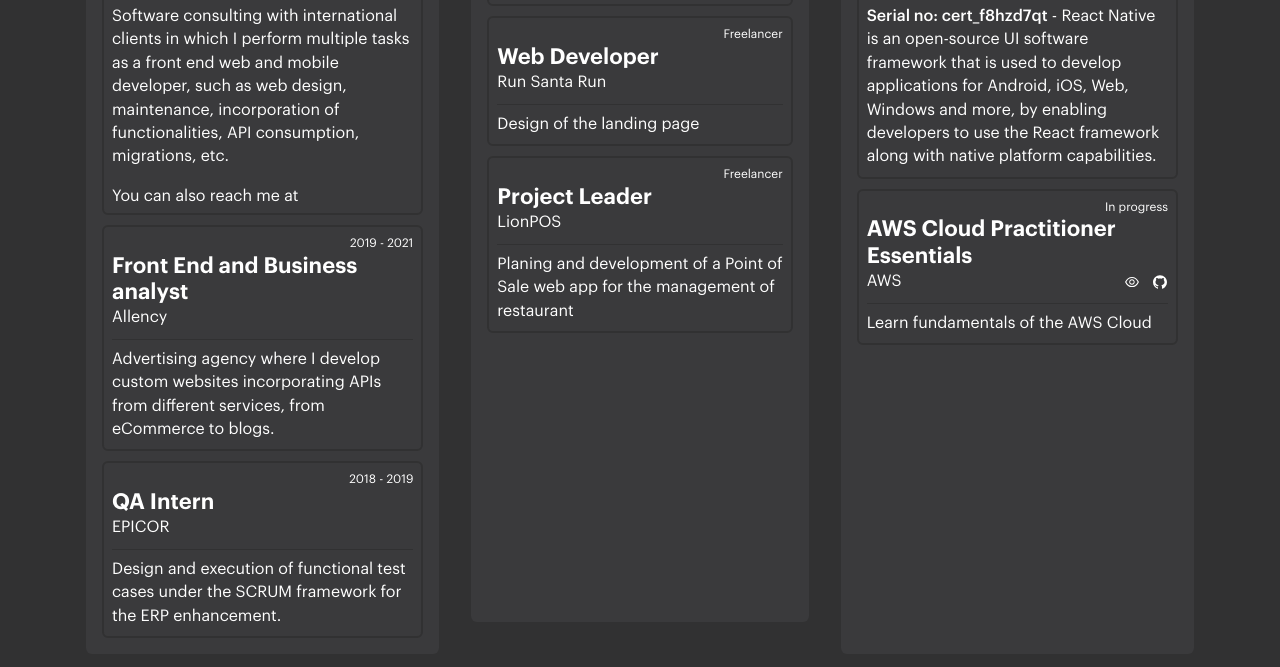
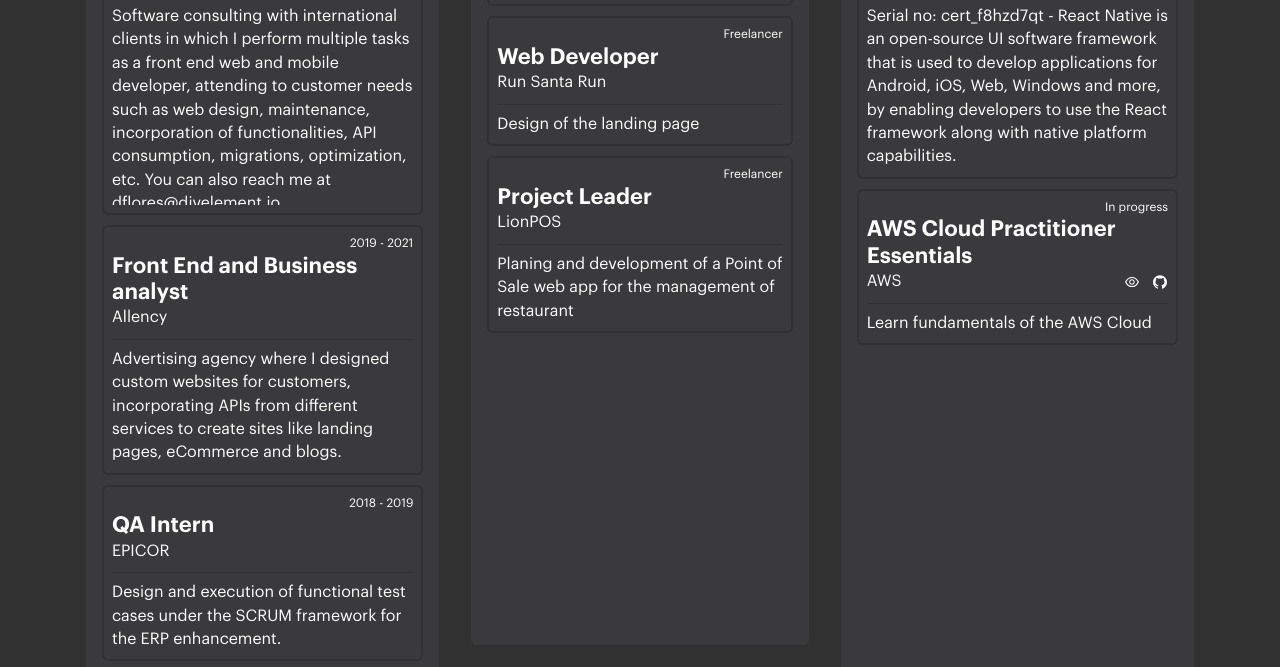
Before and after one commit to DavidFlr1/myPortfolio, a Gatsby site: page / in a window 1280 px wide. Shown: the part 1533-2200 px from the top of the page. Built offline with nearby package versions, Linux system fonts and the light colour scheme; Gatsby itself is replaced by a stand-in of ours.

Commit message:
fixes in experience section / updates of information

```diff
--- a/gatsby-config.js
+++ b/gatsby-config.js
@@ -14,5 +14,22 @@
         pathToConfigModule: `src/utils/typography`,
       },
     },
+    {
+      resolve: `gatsby-plugin-sharp`,
+      options: {
+        defaults: {
+          quality: 100,
+        },
+      },
+    },
+    {
+      resolve: 'gatsby-plugin-manifest',
+      options: {
+        name: `David Portfolio`,
+        short_name: `David Portfolio`,
+        start_url: `/`,
+        icon: 'src/images/favicon.png',
+      },
+    },
   ]
 };
--- a/package.json
+++ b/package.json
@@ -18,7 +18,9 @@
     "@react-icons/all-files": "^4.1.0",
     "babel-plugin-styled-components": "^2.0.3",
     "gatsby": "^4.7.2",
+    "gatsby-plugin-manifest": "^4.9.1",
     "gatsby-plugin-sass": "^5.8.0",
+    "gatsby-plugin-sharp": "^4.9.1",
     "gatsby-plugin-styled-components": "^5.7.0",
     "gatsby-plugin-typography": "^4.8.0",
     "react": "^17.0.1",
--- a/src/layout/Layout.js
+++ b/src/layout/Layout.js
@@ -6,7 +6,6 @@
 
 import Header from '../components/Header'
 import Footer from '../components/Footer'
-
 import '../styles/styles.scss'
 
 const Layout = ({ children }) => {
--- a/src/sections/AboutSection.js
+++ b/src/sections/AboutSection.js
@@ -61,7 +61,7 @@
           </Box>
           <Box px={[0,3,5]} mt={[4,0,0]} width={['100%','70%','60%']}>
             <Typography tag='h4'>About Me <Line width={'100px'} /></Typography>
-            <Typography tag='p'>I'm passionate for creating amazing user interfaces that either create a positive experience or solve a problem and I always do my best to find the best way to achieve a solution. I also enjoy supporting my team so everyone can feel good and do their best with our common goals.</Typography>
+            <Typography tag='p'>I'm passionate for creating amazing user interfaces that either create a positive experience or solve a problem and I always do my best to find the best way to achieve a solution. I also enjoy supporting my team so everyone can feel good and do their best to achieve our common goals.</Typography>
             <Typography tag='p'>I identify myself as a very extremely proactive, resilient and self-taught person who likes to participate and create different projects.</Typography>
             <Flex>
               <Link href={'/contact'} variant={'button-primary'} mb={[3,0,0]} mr={[2,3,3]} fontSize={[3]} width={'140px'} fontFamily={'Graphik-Medium'}>Contact</Link>
--- a/src/sections/ExperienceSection.js
+++ b/src/sections/ExperienceSection.js
@@ -24,6 +24,8 @@
 
 const ImageWrapper = styled(Box)`
   filter: brightness(0) contrast(0%);
+  user-select: none;
+  pointer-events: none;
 `
 
 const Line = styled.div`
@@ -93,7 +95,8 @@
         </Box>
         <Hr mt={2} mb={2} variant='horizontal' background={theme.colors.dark} />
         <Box px={0} maxHeight='200px' overflow='auto'>
-          <Typography mb={0} dangerouslySetInnerHTML={{ __html: contents.rawDescription}}/>
+          {/* <Typography mb={0} dangerouslySetInnerHTML={{ __html: contents.rawDescription}}/> */}
+          <Typography tag='p' mb={0}>{contents.description}</Typography>
         </Box>
       </StyledExperience>
     )
@@ -156,6 +159,7 @@
           <Typography tag='p' fontSize={2} color={theme.colors.extended.gray700} >HTML5 - </Typography>
           <Typography tag='p' fontSize={2} color={theme.colors.extended.gray700} >CSS3 - </Typography>
           <Typography tag='p' fontSize={2} color={theme.colors.extended.gray700} >SASS - </Typography>
+          <Typography tag='p' fontSize={2} color={theme.colors.extended.gray700} >Bootstrap - </Typography>
           <Typography tag='p' fontSize={2} color={theme.colors.extended.gray700} >RestAPI - </Typography>
           <Typography tag='p' fontSize={2} color={theme.colors.extended.gray700} >JSON - </Typography>
           <Typography tag='p' fontSize={2} color={theme.colors.extended.gray700} >React - </Typography>
--- a/src/utils/configs.js
+++ b/src/utils/configs.js
@@ -39,7 +39,8 @@
       visualize: '',
       github: '',
     },
-    rawDescription: '<p>Software consulting with international clients in which I perform multiple tasks as a front end web and mobile developer, such as web design, maintenance, incorporation of functionalities, API consumption, migrations, etc. </p><p>You can also reach me at <a href={mailto:dflores@divelement.io}>dflores@divelement.io</a></p>',
+    description: 'Software consulting with international clients in which I perform multiple tasks as a front end web and mobile developer, attending to customer needs such as web design, maintenance, incorporation of functionalities, API consumption, migrations, optimization, etc. You can also reach me at dflores@divelement.io',
+    rawDescription: '<p>Software consulting with international clients in which I perform multiple tasks as a front end web and mobile developer, attending to customer needs such as web design, maintenance, incorporation of functionalities, API consumption, migrations, optimization, etc. </p><p>You can also reach me at <a href="mailto:dflores@divelement.io">dflores@divelement.io</a></p>',
   },
   {
     duration: '2019 - 2021',
@@ -50,7 +51,8 @@
       visualize: '',
       github: '',
     },
-    rawDescription: '<p>Advertising agency where I develop custom websites incorporating APIs from different services, from eCommerce to blogs. </p>',
+    description: 'Advertising agency where I designed custom websites for customers, incorporating APIs from different services to create sites like landing pages, eCommerce and blogs.',
+    rawDescription: '<p>Advertising agency where I designed custom websites for customers, incorporating APIs from different services to create sites like landing pages, eCommerce and blogs. </p>',
   },
   {
     duration: '2018 - 2019',
@@ -61,6 +63,7 @@
       visualize: '',
       github: '',
     },
+    description: 'Design and execution of functional test cases under the SCRUM framework for the ERP enhancement.',
     rawDescription: '<p>Design and execution of functional test cases under the SCRUM framework for the ERP enhancement.</p>',
   },
 ]
@@ -74,6 +77,7 @@
       visualize: '',
       github: '',
     },
+    description: 'Design of the main website',
     rawDescription: '<p>Design of the main website</p>',
   },
   {
@@ -85,6 +89,7 @@
       visualize: '',
       github: '',
     },
+    description: 'Design of the landing page',
     rawDescription: '<p>Design of the landing page</p>',
   },
   {
@@ -96,6 +101,7 @@
       visualize: '',
       github: '',
     },
+    description: 'Planing and development of a Point of Sale web app for the management of restaurant',
     rawDescription: '<p>Planing and development of a Point of Sale web app for the management of restaurant</p>',
   },
 ]
@@ -109,6 +115,7 @@
       visualize: 'https://codewithmosh.com/p/the-ultimate-react-native-course',
       github: '',
     },
+    description: 'Serial no: cert_f8hzd7qt  -  React Native is an open-source UI software framework that is used to develop applications for Android, iOS, Web, Windows and more, by enabling developers to use the React framework along with native platform capabilities.',
     rawDescription: '<p><span style="font-family: Graphik-Medium">Serial no: cert_f8hzd7qt</span> - React Native is an open-source UI software framework that is used to develop applications for Android, iOS, Web, Windows and more, by enabling developers to use the React framework along with native platform capabilities.</p>',
   },
   {
@@ -120,6 +127,7 @@
       visualize: '/',
       github: '/',
     },
+    description: 'Learn fundamentals of the AWS Cloud',
     rawDescription: '<p>Learn fundamentals of the AWS Cloud</p>',
   },
 ]
```
Also changed, not shown: src/images/favicon.png (added), 3 other files.
